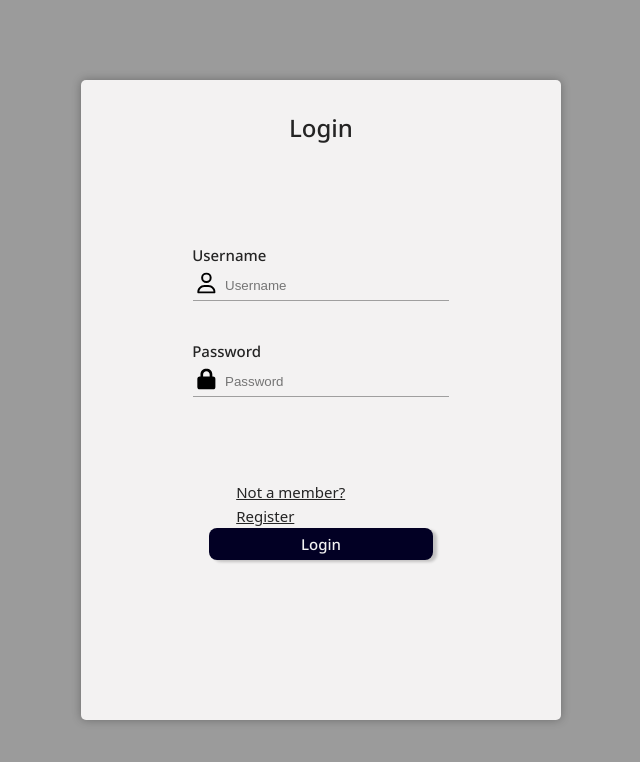
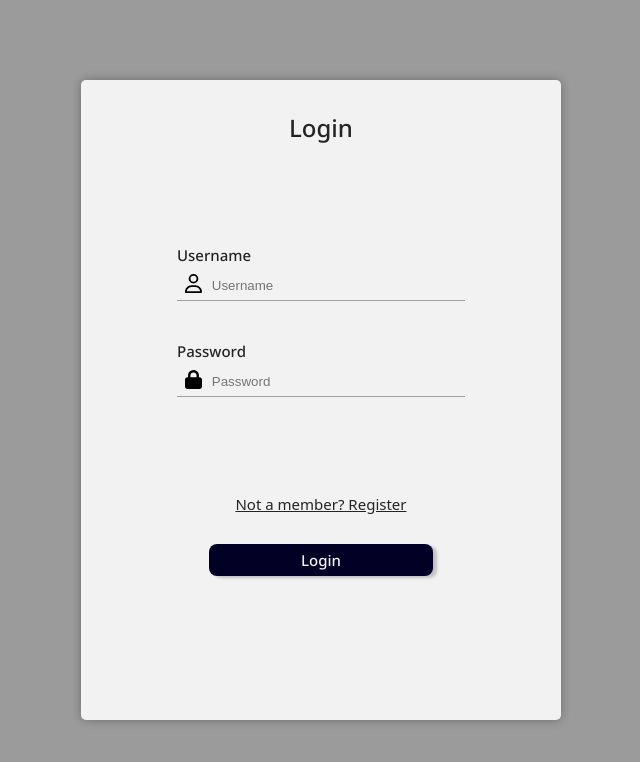
Before and after one commit to Zeeeeeeek/TaskMate, a Vue app in the folder frontend/: page /auth in a window 1280 px wide. Shown: the top 762 px of the page, without its empty margins (319-959 px from the left). Built offline with nearby package versions, Linux system fonts and the light colour scheme; a web font is replaced by a local one.

Commit message:
refit login

```diff
--- a/frontend/src/assets/main.css
+++ b/frontend/src/assets/main.css
@@ -35,11 +35,6 @@
         font-weight: 200;
         src: url('/fonts/NotoSans-ExtraLight.ttf') format('truetype');
     }
-    #app {
-        display: grid;
-        grid-template-columns: 1fr 1fr;
-        padding: 0 2rem;
-    }
 }
 
 h2 {
--- a/frontend/src/views/Auth.vue
+++ b/frontend/src/views/Auth.vue
@@ -6,22 +6,29 @@
         <div class="auth-form">
           <div class="field">
             <label for="username" class="prevent-select">Username</label>
-            <img src="../assets/user.svg" class="login-username" alt=""><input type="text" placeholder="Username"
-                                                                               :class="{'field-error': invalidUsername, 'auth-form-input': !invalidUsername}"
+            <div class="field-input" :class="{'field-error': invalidUsername}">
+              <img src="../assets/user.svg" class="login-icon" alt="">
+              <input type="text" placeholder="Username"
+                     class="auth-form-input"
                      @blur="validateUsername"
                      v-model="this.username">
             </div>
+          </div>
           <div class="field">
             <label for="password" class="prevent-select">Password</label>
-            <img src="../assets/lock.svg" class="login-lock" alt=""><input type="password" placeholder="Password"
-                                                                           class="password"
-                                                                           :class="{'field-error': invalidPassword, 'auth-form-input': !invalidPassword}"
+            <div class="field-input" :class="{'field-error': invalidPassword}">
+              <img src="../assets/lock.svg" class="login-icon" alt="">
+              <input type="password" placeholder="Password"
+                     class="auth-form-input"
                      @blur="validatePassword"
                      v-model="this.password">
             </div>
           </div>
-        <div class="switch-field" @click="invertShowRegister">
+        </div>
+        <div class="switch-field prevent-select">
+          <div @click="invertShowRegister">
             Not a member? Register
+          </div>
         </div>
         <div class="submit-field">
           <div class="submitButton prevent-select" @click="login">
@@ -34,38 +41,47 @@
         <div class="auth-form">
           <div class="field">
             <label for="username" class="prevent-select">Username</label>
-            <img src="../assets/user.svg" class="register-username" alt=""><input type="text" placeholder="Username"
-                                                                                  :class="{'field-error': invalidUsername, 'auth-form-input': !invalidUsername}"
+            <div class="field-input" :class="{'field-error' : invalidUsername}">
+              <img src="../assets/user.svg" class="register-icon" alt="">
+              <input type="text" placeholder="Username"
+                     class="auth-form-input"
                      @blur="validateUsername"
                      v-model="this.username">
             </div>
+          </div>
           <div class="field">
             <label for="email" class="prevent-select">Email</label>
-            <img src="../assets/email.svg" class="register-email" alt=""><input type="email" placeholder="Email"
-                                                                                :class="{'field-error': invalidEmail, 'auth-form-input': !invalidEmail}"
+            <div class="field-input" :class="{'field-error': invalidEmail}">
+              <img src="../assets/email.svg" class="register-icon" alt="">
+              <input type="email" placeholder="Email"
+                     class="auth-form-input"
                      @blur="validateEmail"
                      v-model="this.email">
             </div>
+          </div>
           <div class="field">
             <label for="password" class="prevent-select">Password</label>
-            <img src="../assets/lock.svg" class="register-lock" alt=""><input type="password" placeholder="Password"
-                                                                              class="password"
-                                                                              :class="{'field-error': invalidPassword, 'auth-form-input': !invalidPassword}"
+            <div class="field-input" :class="{'field-error': invalidPassword}">
+              <img src="../assets/lock.svg" class="register-icon" alt="">
+              <input type="password" placeholder="Password"
+                     class="auth-form-input"
                      @blur="validatePassword"
                      v-model="this.password">
             </div>
+          </div>
           <div class="field">
             <label for="confirmPassword" class="prevent-select">Confirm password</label>
-            <img src="../assets/lock.svg" class="register-lock-confirm" alt=""><input type="password"
-                                                                                      placeholder="Confirm password"
-                                                                                      class="password"
-                                                                                      :class="{'field-error': invalidConfirmPassword, 'auth-form-input': !invalidConfirmPassword}"
+            <div class="field-input" :class="{'field-error': invalidConfirmPassword}">
+              <img src="../assets/lock.svg" class="register-icon" alt="">
+              <input type="password" placeholder="Confirm password"
+                     class="auth-form-input"
                      @blur="validateConfirmPassword"
                      v-model="this.confirmPassword">
             </div>
           </div>
-        <div class="switch-field" @click="invertShowRegister">
-          Already a member? Login
+        </div>
+        <div class="switch-field prevent-select">
+          <div @click="invertShowRegister">Already a member? Login</div>
         </div>
         <div class="submit-field">
           <div class="submitButton prevent-select" @click="register">
@@ -120,7 +136,7 @@ export default {
       else this.setErrorMessage(null)
     },
     validateConfirmPassword() {
-      if(!this.confirmPassword) {
+      if (!this.confirmPassword) {
         this.setErrorMessage('Fill credentials')
         this.invalidConfirmPassword = true
         return
@@ -128,6 +144,7 @@ export default {
       if (this.confirmPassword !== this.password) {
         this.setErrorMessage('Passwords do not match')
         this.invalidConfirmPassword = true
+        this.invalidPassword = true
         return
       }
       this.setErrorMessage(null)
@@ -201,8 +218,6 @@ export default {
   width: 30rem;
   margin: 0 auto;
   position: relative;
-  left: 50%;
-  right: 50%;
   border-radius: 0.313rem; /*5px*/
   box-shadow: 0 0 0.625rem 0 rgba(0, 0, 0, 0.3);
 }
@@ -243,16 +258,20 @@ export default {
 
 .switch-field {
   display: flex;
+  flex-direction: row;
   justify-content: center;
   align-items: center;
-  margin: 1rem 9.7rem 0 9.7rem;
-  /*Adapt the width to its content*/
-  width: fit-content;
+  margin: 1rem 0 1rem 0;
+  width: 100%;
   height: 1rem;
+}
+
+.switch-field > * {
   /*Set a minimal font weight, underlined*/
   font-weight: 300;
   text-decoration: underline;
   cursor: pointer;
+  margin: 0.5rem;
 }
 
 .auth-form {
@@ -275,76 +294,38 @@ export default {
   height: 6rem;
 }
 
+.field .field-input {
+  display: flex;
+  width: 18rem;
+  flex-direction: row;
+  align-items: center;
+  justify-content: center;
+  border-bottom: 0.09rem solid #9f9f9f;
+  gap: 0.5rem;
+  padding-left: 0.5rem;
+}
+
 .auth-form label {
-  text-align: left;
-  margin-right: auto;
-  margin-left: 6.95rem;
+  width: 18rem;
 }
 
 .auth-form-input {
   text-align: left;
-  width: 16rem;
+  flex: 1;
   height: 1.9rem;
   border: none;
-  border-bottom: 0.09rem solid #9f9f9f;
   background-color: transparent;
   outline: none;
-  padding-left: 2rem;
   margin-top: 0.2rem;
 }
 
-.field-error {
-  text-align: left;
-  width: 16rem;
-  height: 1.9rem;
-  border: none;
+.field .field-error {
   border-bottom: 0.09rem solid #d90000;
-  outline: #134074;
-  background-color: transparent;
-  padding-left: 2rem;
-  margin-top: 0.2rem;
 }
 
-.login-username {
-  position: absolute;
-  left: -14.3rem;
-  top: -12.6rem;
-  scale: 2.6%;
-}
-
-.login-lock {
-  position: absolute;
-  left: -14.3rem;
-  top: -6.6rem;
-  scale: 2.6%;
-}
-
-.register-username {
-  position: absolute;
-  left: -14.3rem;
-  top: -16.9rem;
-  scale: 2.6%;
-}
-
-.register-email {
-  position: absolute;
-  left: -14.3rem;
-  top: -8.52rem;
-  scale: 2.6%;
-}
-
-.register-lock {
-  position: absolute;
-  left: -14.3rem;
-  top: -6.9rem;
-  scale: 2.6%;
-}
-
-.register-lock-confirm {
-  position: absolute;
-  left: -14.3rem;
-  top: -1.9rem;
-  scale: 2.6%;
+.login-icon, .register-icon {
+  height: 1.2rem;
+  width: auto;
 }
 
 .header {
```
Lines whose indentation alone changed are shown as unchanged.
